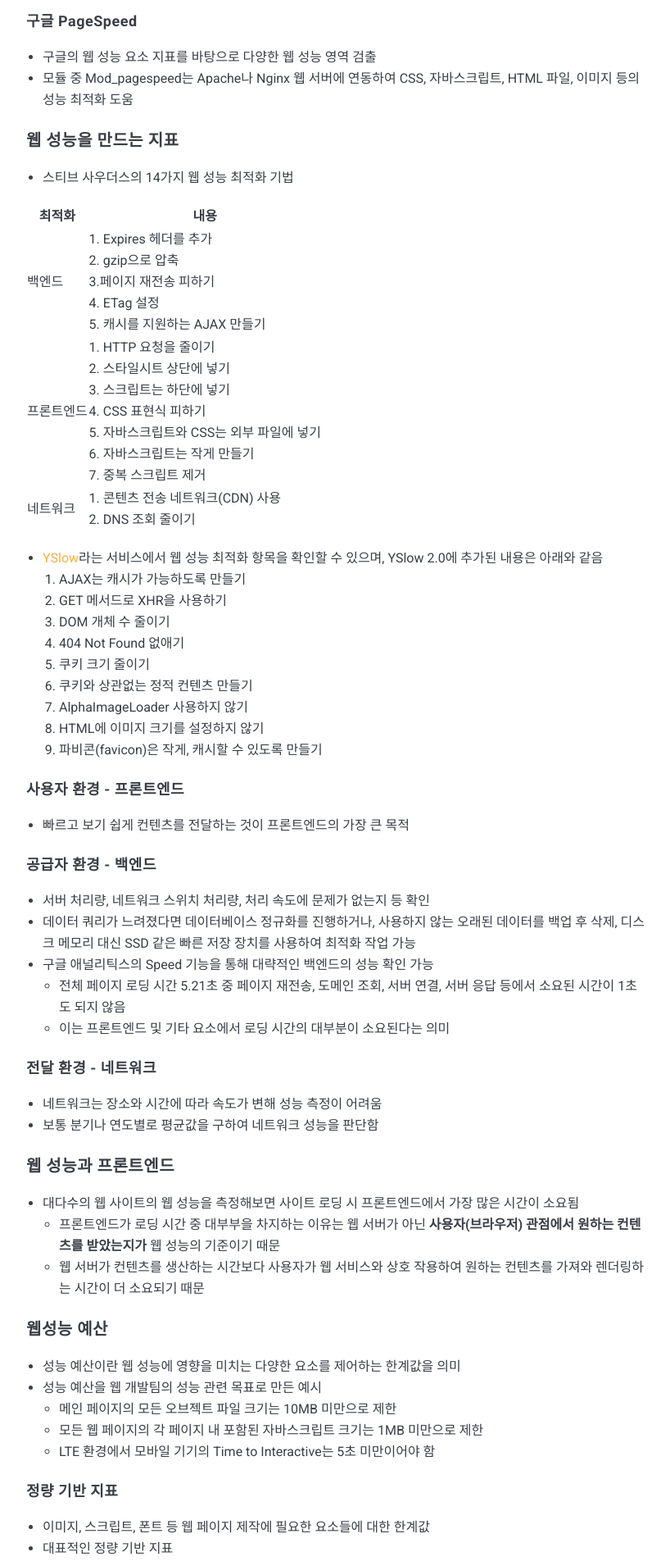
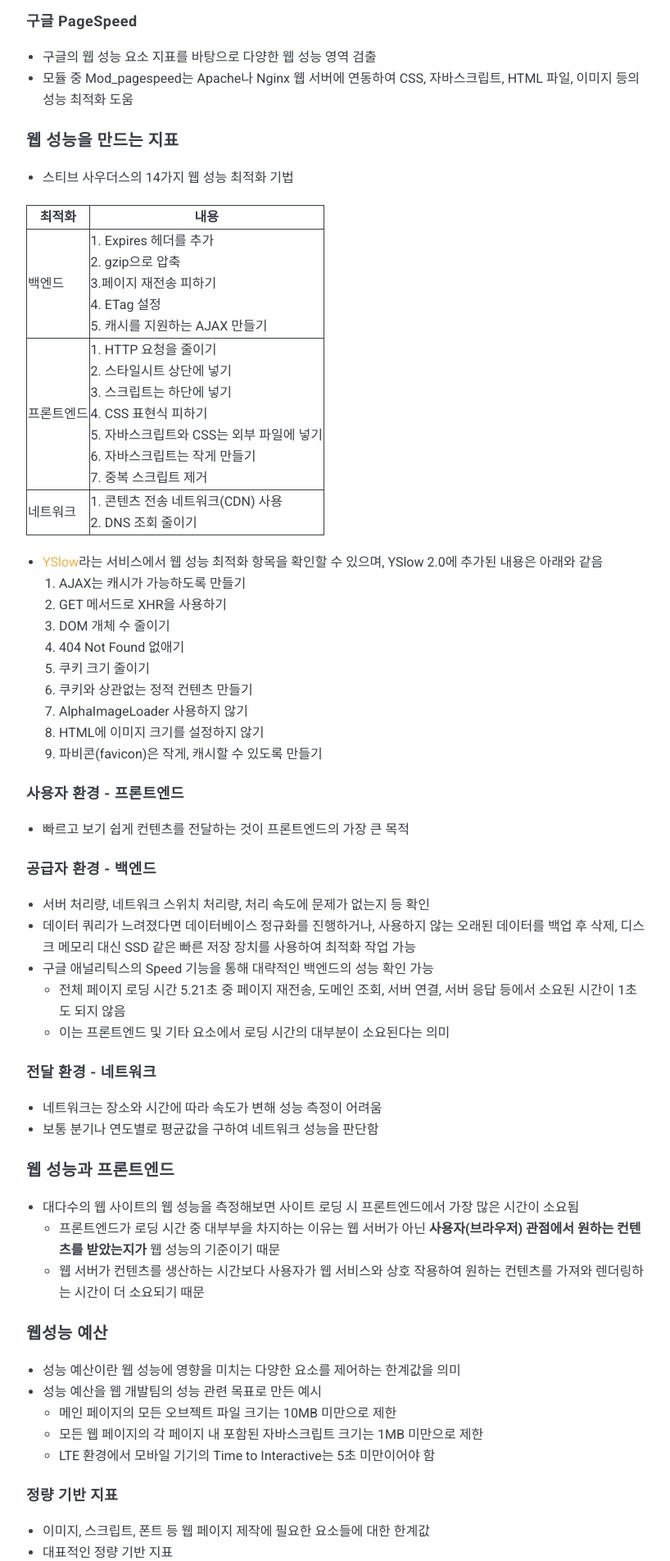
Before and after one commit to lgm1007/lgm1007.github.io, a Jekyll site: the page built from _posts/2023-10-26-웹에 날개를 달아주는 웹 성능 최적화 기법 Chapter1.md, in a window 1280 px wide. Shown: the part 2454-4358 px from the top of the page at 82% size, without its empty margins (228-1046 px from the left). Built offline with Jekyll 4.4.1, drawn with Linux system fonts in a browser that asks for light colours; nearby versions of some CDN libraries; comment, search, counter and statistics services are not loaded.

Commit message:
#Style: table th, td 요소 스타일 추가

```diff
--- a/_sass/4-layouts/_post.scss
+++ b/_sass/4-layouts/_post.scss
@@ -89,6 +89,10 @@
     &.post-no-image {
       margin: 0 auto 40px;
     }
+  }
+
+  th, td {
+    border: 1px solid #393e46;
   }
 
   img {
```
